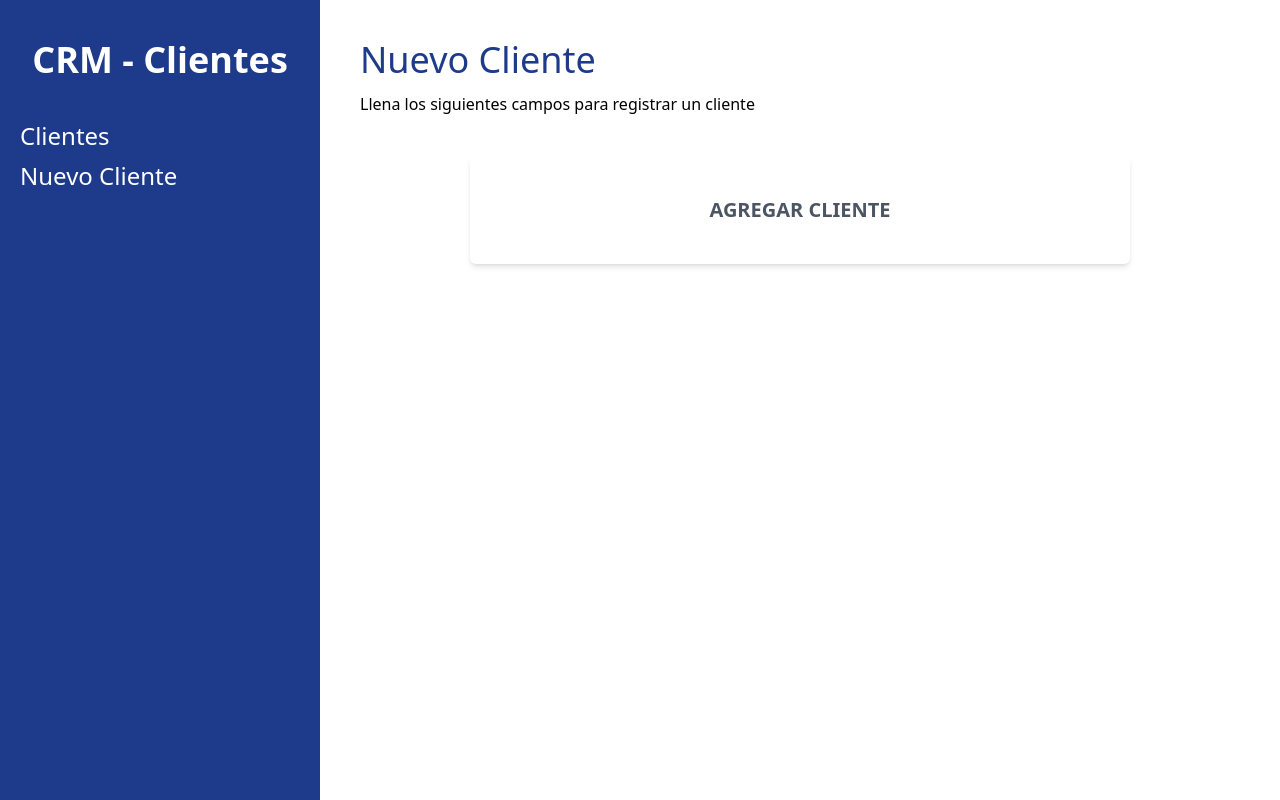
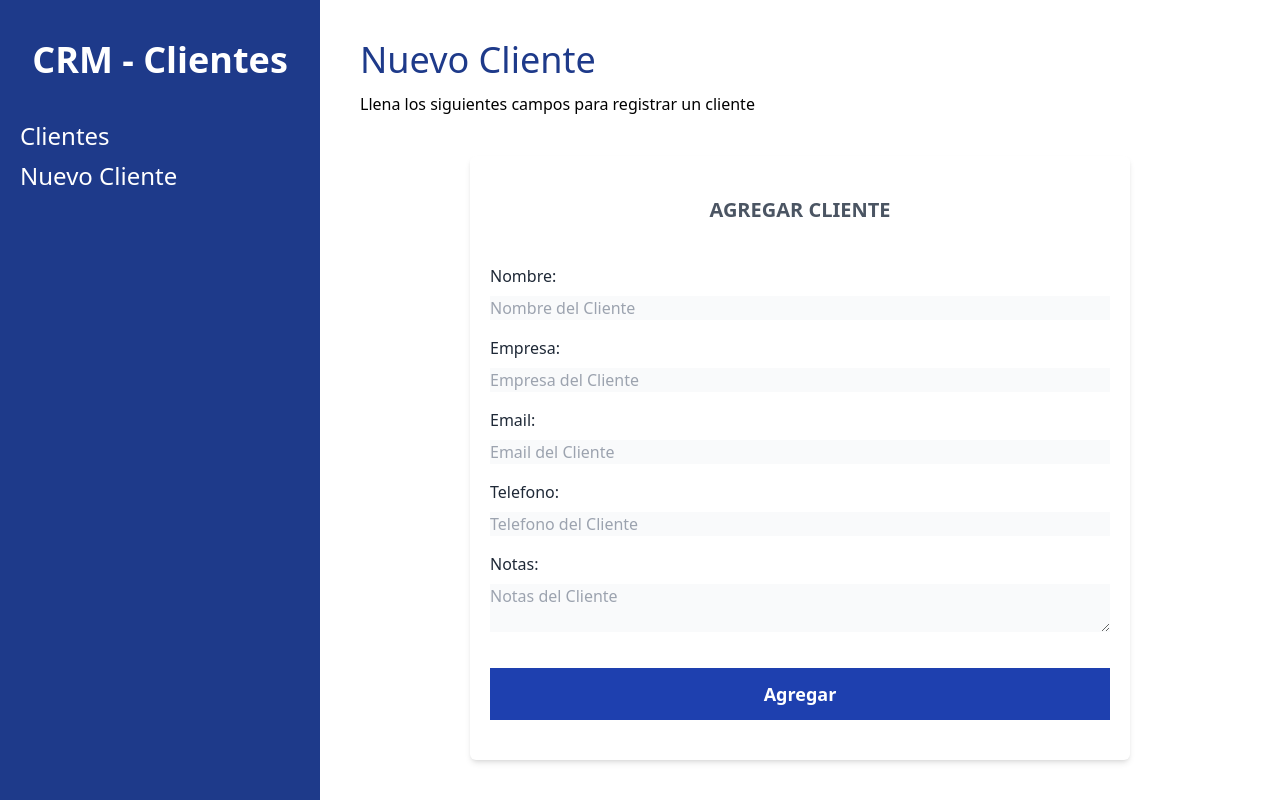
Before and after one commit to alicia-granados/MERN-EXPERIMENTS, a React (Vite) app in the folder Proyecto 4/crm-React/: page /clientes/nuevo in a window 1280 px wide. Built offline with nearby package versions, Linux system fonts and the light colour scheme.

Commit message:
feat: :sparkles: React: Formik (libreria para formularios)

```diff
--- a/Proyecto 4/crm-React/package.json
+++ b/Proyecto 4/crm-React/package.json
@@ -10,12 +10,14 @@
   },
   "dependencies": {
     "autoprefixer": "^10.4.8",
+    "formik": "^2.2.9",
     "postcss": "^8.4.16",
     "react": "^18.2.0",
     "react-dom": "^18.2.0",
     "react-router": "^6.3.0",
     "react-router-dom": "^6.3.0",
-    "tailwindcss": "^3.1.8"
+    "tailwindcss": "^3.1.8",
+    "yup": "^0.32.11"
   },
   "devDependencies": {
     "@types/react": "^18.0.17",
--- a/Proyecto 4/crm-React/src/components/Formulario.jsx
+++ b/Proyecto 4/crm-React/src/components/Formulario.jsx
@@ -1,9 +1,83 @@
 import React from 'react'
-
+import { Formik, Form, Field} from 'formik'
 const Formulario = () => {
   return (
     <div className='bg-white mt-10 px-5 py-10 rounded-md shadow-md md:w-3/4 mx-auto'>
-      <h1 className='text-gray-600 font-bold text-xl uppercase text-center'>Agregar Cliente</h1>
+        <h1 className='text-gray-600 font-bold text-xl uppercase text-center'>Agregar Cliente</h1>
+
+        <Formik>
+            <Form className='mt-10'>
+                <div className='mb-4 '>
+                    <label
+                        className='text-gray-800'
+                        htmlFor='nombre'
+                    >Nombre:</label>
+                    <Field
+                        id='nombre'
+                        placeholder='Nombre del Cliente'
+                        type='text'
+                        className='mt-2 block w-full bg-gray-50'
+                    />
+                </div>
+                <div className='mb-4 '>
+                    <label
+                        className='text-gray-800'
+                        htmlFor='empresa'
+                    >Empresa:</label>
+                    <Field
+                        id='empresa'
+                        placeholder='Empresa del Cliente'
+                        type='text'
+                        className='mt-2 block w-full bg-gray-50'
+                    />
+                </div>
+                <div className='mb-4 '>
+                    <label
+                        className='text-gray-800'
+                        htmlFor='email'
+                    >Email:</label>
+                    <Field
+                        id='email'
+                        placeholder='Email del Cliente'
+                        type='email'
+                        className='mt-2 block w-full bg-gray-50'
+                    />
+                </div>
+                <div className='mb-4 '>
+                    <label
+                        className='text-gray-800'
+                        htmlFor='telefono'
+                    >Telefono:</label>
+                    <Field
+                        id='telefono'
+                        placeholder='Telefono del Cliente'
+                        type='tel'
+                        className='mt-2 block w-full bg-gray-50'
+                    />
+                </div>
+                <div className='mb-4 '>
+                    <label
+                        className='text-gray-800'
+                        htmlFor='notas'
+                    >Notas:</label>
+                    <Field
+                        as='textarea'
+                        id='notas'
+                        placeholder='Notas del Cliente'
+                        type='text'
+                        className='mt-2 block w-full bg-gray-50 h-30'
+                    />
+                </div>
+
+                <button
+                    className='mt-5 w-full bg-blue-800 p-3 text-white font-bold text-lg'
+                >
+                    Agregar
+                </button>
+
+            </Form>
+        </Formik>
+
     </div>
   )
 }
--- a/Proyecto 4/crm-React/src/layout/Layout.jsx
+++ b/Proyecto 4/crm-React/src/layout/Layout.jsx
@@ -25,7 +25,7 @@ const Layout = () => {
         </nav>
 
       </div>
-      <div className='md:w-3/4 p-10'>
+      <div className='md:w-3/4 p-10 md:h-screen overflow-scroll'>
         <Outlet/>
       </div>
     </div>
```
Also changed, not shown: 1 other file (tests, documents, lock files or other folders).
